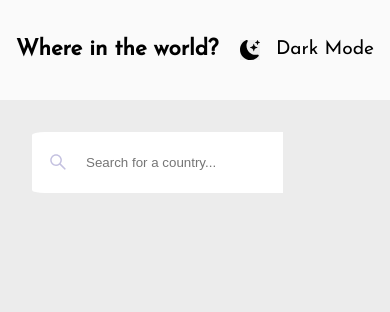
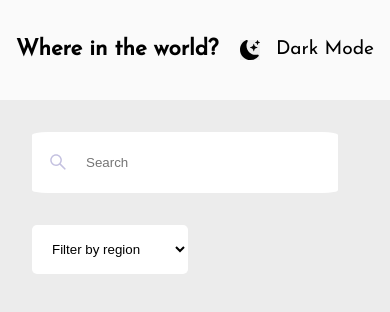
Before and after one commit to caioh123/REST-Countries-API, a React (Create React App) app: page / in a window 390 px wide. Shown: the top 312 px of the page. Built offline with nearby package versions, Linux system fonts and the light colour scheme.

Commit message:
feat: responsive design at filter component

```diff
--- a/src/components/SearchInput/index.tsx
+++ b/src/components/SearchFilter/index.tsx
@@ -2,7 +2,7 @@ import { Container } from './styles';
 import { AiOutlineSearch } from 'react-icons/ai';
 import { theme } from '../../static/theme';
 
-export function SearchInput() {
+export function SearchFilter() {
   return (
     <Container>
       <div>
@@ -11,8 +11,11 @@ export function SearchInput() {
           color={theme.pallete.icon}
           style={{ backgroundColor: theme.pallete.white }}
         />
-        <input type='text' placeholder='Search for a country...' />
+        <input type='text' placeholder='Search' />
       </div>
+      <select id='cars'>
+        <option value='volvo'>Filter by region</option>
+      </select>
     </Container>
   );
 }
--- a/src/components/SearchInput/styles.tsx
+++ b/src/components/SearchFilter/styles.tsx
@@ -5,14 +5,18 @@ export const Container = styled.div`
   display: flex;
   align-items: center;
   justify-content: space-between;
-  padding: 2rem 0 0 2rem;
-
+  padding: 2rem;
+  @media only screen and (max-width: 768px) {
+    display: grid;
+  }
   div {
     display: flex;
     align-items: center;
     background-color: ${theme.pallete.white};
     border-radius: 5%;
     padding-left: 1rem;
+    padding-right: 1rem;
+
     input {
       margin-left: 1rem;
       background-color: ${theme.pallete.white};
@@ -20,6 +24,22 @@ export const Container = styled.div`
       height: 7vh;
       border: 0;
       width: 50vw;
+
+      @media only screen and (max-width: 768px) {
+        width: 60vw;
+      }
+    }
+  }
+
+  select {
+    background-color: ${theme.pallete.white};
+    padding: 1rem;
+    border: none;
+    border-radius: 5px;
+    width: 30vw;
+    @media only screen and (max-width: 768px) {
+      margin-top: 2rem;
+      width: 40vw;
     }
   }
 `;
--- a/src/pages/Dashboard/index.tsx
+++ b/src/pages/Dashboard/index.tsx
@@ -1,11 +1,11 @@
 import { Header } from '../../components/Header';
-import { SearchInput } from '../../components/SearchInput';
+import { SearchFilter } from '../../components/SearchFilter';
 
 export function Dashboard() {
   return (
     <>
       <Header />
-      <SearchInput />
+      <SearchFilter />
     </>
   );
 }
```
